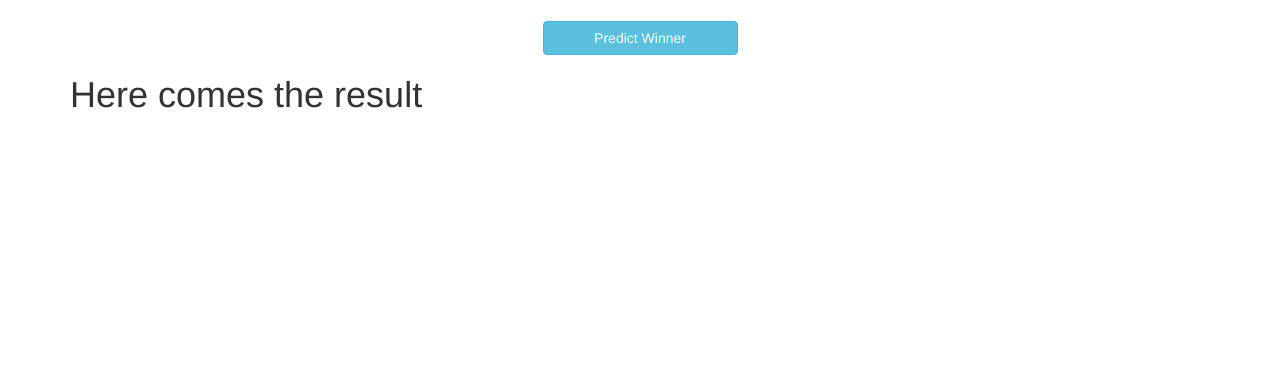
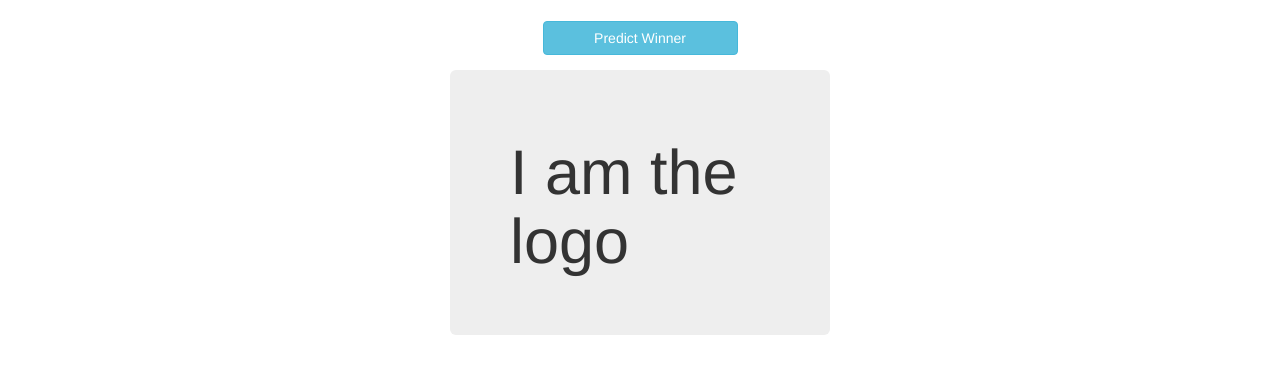
Before and after one commit to nivekcode/Footradamus-old, an Angular app: page / in a window 1280 px wide. Shown: the part 209-582 px from the top of the page. Built offline with nearby package versions, Linux system fonts and the light colour scheme; no server answers; what @ngrx/store would draw is missing.

Commit message:
kk: Connect the predictionStream with the resulting view

```diff
--- a/src/app/prediction/prediction.service.ts
+++ b/src/app/prediction/prediction.service.ts
@@ -4,9 +4,12 @@
 
 import {Injectable} from "@angular/core";
 import StatisticService from "./statstics.service";
+import {Subject} from "rxjs";
 
 @Injectable()
 export default class PredictionService {
+
+  public $winner: Subject<string> = new Subject<string>();
 
   constructor(private statsService: StatisticService) {
     this.statsService.$stats
@@ -17,7 +20,7 @@ export default class PredictionService {
           let awayTeamName = stats[1].json().name;
 
           let willHomeTeamWin = this._predictResult(homeTeamStats, awayTeamStats);
-          return willHomeTeamWin ? homeTeamName : awayTeamName;
+          this.$winner.next(willHomeTeamWin ? homeTeamName : awayTeamName);
         },
         () => {
           console.log('Unfortunatelly we were not able to get the team statistics');
--- a/src/app/prediction/result/result.component.ts
+++ b/src/app/prediction/result/result.component.ts
@@ -3,11 +3,20 @@
  */
 
 import {Component} from "@angular/core";
+import PredictionService from "../prediction.service";
 
 @Component({
   selector: 'result',
-  templateUrl: 'result.html'
+  templateUrl: 'result.html',
+  styleUrls: ['result.css']
 })
 export default class ResultComponent {
 
+  imageUrl: string = null;
+
+  constructor(private predictionService: PredictionService){
+     predictionService.$winner.subscribe((winningTeam) => {
+       console.log('And the winner is', winningTeam);
+     })
+  }
 }
--- /dev/null
+++ b/src/app/prediction/result/result.css
@@ -0,0 +1,3 @@
+div{
+  margin-top: 15px;
+}
--- a/src/app/prediction/result/result.html
+++ b/src/app/prediction/result/result.html
@@ -1 +1,3 @@
-<h1>Here comes the result</h1>
+<div class="jumbotron col-md-offset-4 col-md-4">
+  <winner-logo></winner-logo>
+</div>
--- a/src/app/prediction/result/result.module.ts
+++ b/src/app/prediction/result/result.module.ts
@@ -3,9 +3,10 @@
  */
 import {NgModule} from "@angular/core";
 import ResultComponent from "./result.component";
+import WinnerLogoComponent from "./winner-logo/winnerLogo.component";
 
 @NgModule({
-  declarations: [ResultComponent],
+  declarations: [ResultComponent, WinnerLogoComponent],
   exports: [ResultComponent]
 })
 export default class ResultModule {
--- /dev/null
+++ b/src/app/prediction/result/winner-logo/winnerLogo.html
@@ -0,0 +1 @@
+<h1>I am the logo</h1>
```
Also changed, not shown: src/app/prediction/result/winner-logo/winnerLogo.component.ts (added, +13 -0 lines).
